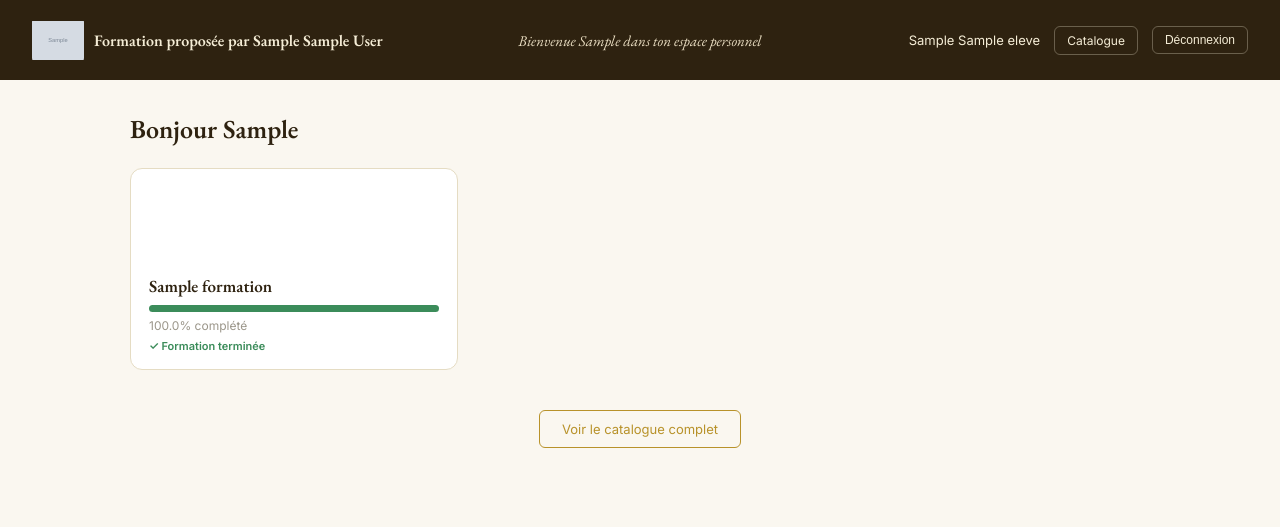
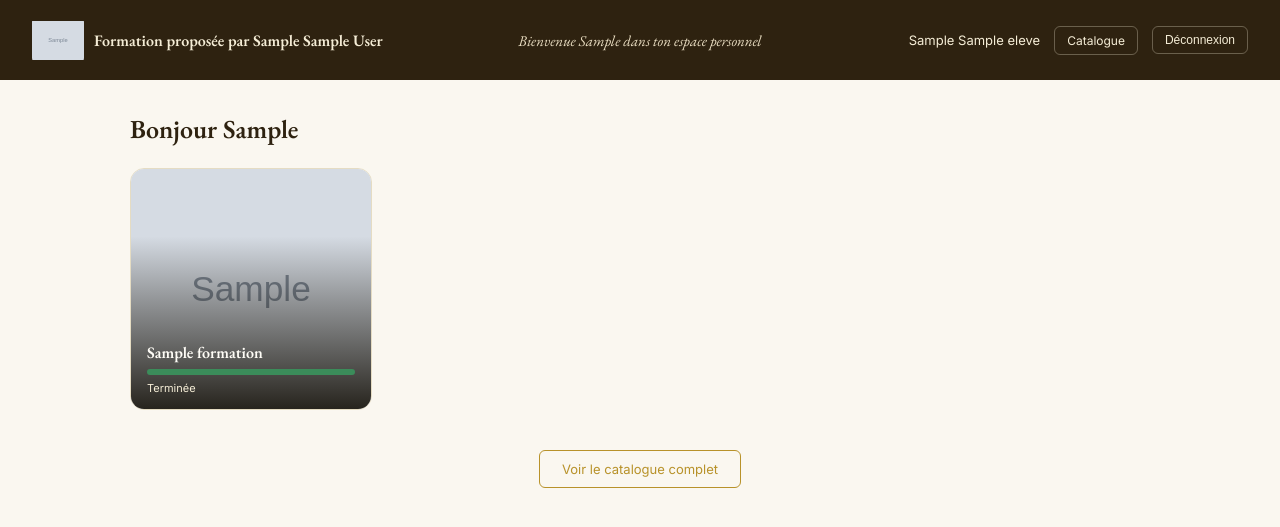
Before and after one commit to laurence-apli/lms-formation, a FastAPI app: page /eleve/tableau-de-bord in a window 1280 px wide. Shown: the top 527 px of the page. Run offline with FastAPI, Linux system fonts and the light colour scheme; the visitor is signed in with stand-in values (Sample User, id 1); tables that the repository leaves empty hold one stand-in row (values such as "Sample post"); grey boxes marked "Sample" are stand-in pictures; parts of the project's set-up code (start-up, migrations or seed data) failed here and were passed over.

Commit message:
Refactor dashboard styles and card structure

```diff
--- a/app/templates/eleve/tableau_de_bord.html
+++ b/app/templates/eleve/tableau_de_bord.html
@@ -2,23 +2,25 @@
 {% block titre %}Mon espace formation{% endblock %}
 {% block contenu %}
 <style>
-.dashboard-grid { display:grid; grid-template-columns:repeat(auto-fill,minmax(260px,1fr)); gap:18px; }
-.formation-card-eleve { background:var(--panel); border:1px solid var(--border); border-radius:12px; overflow:hidden; cursor:pointer; transition:box-shadow .15s, border-color .15s; text-decoration:none; color:var(--ink); display:block; }
-.formation-card-eleve:hover { border-color:var(--gold); box-shadow:0 6px 20px rgba(184,146,42,0.12); }
-.formation-card-eleve .banniere { height:90px; }
-.formation-card-eleve .corps { padding:16px 18px; }
-.formation-card-eleve h3 { font-family:'EB Garamond',serif; font-size:17px; margin:0 0 8px; }
-.niveau-tag { font-family:'League Spartan',sans-serif; font-size:11px; font-weight:600; color:var(--gold); background:var(--cream); padding:2px 9px; border-radius:10px; display:inline-block; margin-bottom:10px; }
-.progress-track { height:7px; background:var(--cream); border-radius:4px; overflow:hidden; margin-bottom:6px; }
-.progress-track .fill { height:100%; background:var(--gold); }
-.progress-label { font-size:12px; color:var(--grey); }
-.formation-card-eleve.terminee .progress-track .fill { background:var(--green); }
-.badge-termine { font-size:11px; color:var(--green); font-weight:600; margin-top:6px; }
+.dashboard-grid { display:grid; grid-template-columns:repeat(auto-fill,minmax(230px,1fr)); gap:18px; }
+.carte-formation-eleve { position:relative; border-radius:14px; overflow:hidden; aspect-ratio:1/1; display:flex; flex-direction:column; background:var(--panel); border:1px solid var(--border); transition:box-shadow .15s, border-color .15s; }
+.carte-formation-eleve:hover { border-color:var(--gold); box-shadow:0 6px 20px rgba(184,146,42,0.16); }
+.carte-formation-eleve.desactivee { opacity:.4; filter:grayscale(60%); pointer-events:none; }
+.carte-zone-principale { flex:1; display:flex; flex-direction:column; justify-content:flex-end; background-size:cover; background-position:center; position:relative; text-decoration:none; color:inherit; }
+.carte-zone-principale::before { content:''; position:absolute; inset:0; background:linear-gradient(to top, rgba(20,16,8,.90) 0%, rgba(20,16,8,.35) 45%, rgba(20,16,8,0) 72%); }
+.carte-corps { position:relative; z-index:1; padding:14px 16px; }
+.carte-corps h3 { font-family:'EB Garamond',serif; font-size:16px; margin:0 0 6px; color:#FFFDF7; }
+.carte-niveau { font-family:'League Spartan',sans-serif; font-size:11px; color:var(--gold); margin-bottom:8px; }
+.carte-progress-track { height:6px; background:rgba(255,255,255,.28); border-radius:4px; overflow:hidden; margin-bottom:6px; }
+.carte-progress-track .fill { height:100%; background:var(--gold); }
+.carte-formation-eleve.terminee .carte-progress-track .fill { background:var(--green); }
+.carte-progress-label { font-size:11px; color:#F5EDD6; }
+.carte-bandeau-niveau { display:block; text-align:center; padding:9px 0; font-size:12.5px; font-weight:600; color:var(--gold); background:var(--cream); text-decoration:none; border-top:1px solid var(--border); }
+.carte-bandeau-niveau:hover { background:var(--gold); color:#fff; }
 .section-dispo { margin-top:36px; }
 .section-dispo h2 { font-family:'League Spartan',sans-serif; font-size:13px; letter-spacing:.05em; color:var(--grey); margin-bottom:14px; }
-.formation-card-eleve.non-acquise { opacity:.85; cursor:pointer; }
-.formation-card-eleve.non-acquise .voir-catalogue { font-size:11px; color:var(--gold); font-weight:600; margin-top:6px; }
-.formation-card-eleve.desactivee { opacity:.4; cursor:not-allowed; filter:grayscale(60%); pointer-events: none; }
+.carte-disponible .carte-zone-principale { opacity:.75; }
+.carte-voir-catalogue { font-size:11px; color:#F5EDD6; font-weight:600; }
 .bandeau-inactif { background:#FBEAF0; border:1px solid #ED93B1; border-radius:10px; padding:20px 24px; margin-bottom:24px; }
 .bandeau-inactif .statut-inactif-titre { font-family:'League Spartan',sans-serif; font-weight:700; font-size:18px; color:#72243E; margin-bottom:8px; letter-spacing:.03em; }
 .bandeau-inactif p { margin:4px 0; font-size:14px; color:#72243E; }
@@ -53,18 +55,20 @@
 {% if formations_acquises %}
 <div class="dashboard-grid">
 {% for f in formations_acquises %}
-<a class="formation-card-eleve {% if f.progression == 100 %}terminee{% endif %} {% if not eleve.actif %}desactivee{% endif %}"
-href="{% if eleve.actif %}/eleve/voir-formation/{{ f.id }}{% else %}#{% endif %}">
-<div class="banniere" style="background:{{ f.couleur }};"></div>
-<div class="corps">
+<div class="carte-formation-eleve {% if f.progression == 100 %}terminee{% endif %} {% if not eleve.actif %}desactivee{% endif %}">
+<a class="carte-zone-principale" href="{% if eleve.actif %}/eleve/voir-formation/{{ f.id }}{% else %}#{% endif %}"
+style="background-color:{{ f.couleur }};{% if f.image_url %} background-image:url('{{ f.image_url }}');{% endif %}">
+<div class="carte-corps">
 <h3>{{ f.titre }}</h3>
-{% if f.nb_niveaux > 1 %}<div class="niveau-tag">Niveau {{ f.niveau }}</div>{% endif %}
-<div class="progress-track"><div class="fill" style="width:{{ f.progression }}%"></div></div>
-<div class="progress-label">{{ f.progression }}% complété</div>
-{% if f.progression == 100 %}<div class="badge-termine">✓ Formation terminée</div>{% endif %}
-{% if f.nb_niveaux > 1 and f.niveau < f.nb_niveaux %}<div class="badge-termine"><a href="/eleve/catalogue" style="color:var(--gold);">↑ Monter de niveau</a></div>{% endif %}
+{% if f.nb_niveaux > 1 %}<div class="carte-niveau">Niveau {{ f.niveau }} sur {{ f.nb_niveaux }}</div>{% endif %}
+<div class="carte-progress-track"><div class="fill" style="width:{{ f.progression }}%"></div></div>
+<div class="carte-progress-label">{% if f.progression == 100 %}Terminée{% else %}{{ f.progression }}% complété{% endif %}</div>
 </div>
 </a>
+{% if f.nb_niveaux > 1 and f.niveau < f.nb_niveaux %}
+<a class="carte-bandeau-niveau" href="/eleve/catalogue">↑ Monter de niveau</a>
+{% endif %}
+</div>
 {% endfor %}
 </div>
 {% else %}
@@ -76,10 +80,15 @@ href="{% if eleve.actif %}/eleve/voir-formation/{{ f.id }}{% else %}#{% endif %}
 <h2>FORMATIONS DISPONIBLES</h2>
 <div class="dashboard-grid">
 {% for f in formations_disponibles %}
-<a class="formation-card-eleve non-acquise" href="/eleve/catalogue">
-<div class="banniere" style="background:{{ f.couleur }}; opacity:.5;"></div>
-<div class="corps"><h3>{{ f.titre }}</h3><div class="voir-catalogue">Voir dans le catalogue →</div></div>
+<div class="carte-formation-eleve carte-disponible">
+<a class="carte-zone-principale" href="/eleve/catalogue"
+style="background-color:{{ f.couleur }};{% if f.image_url %} background-image:url('{{ f.image_url }}');{% endif %}">
+<div class="carte-corps">
+<h3>{{ f.titre }}</h3>
+<div class="carte-voir-catalogue">Voir dans le catalogue →</div>
+</div>
 </a>
+</div>
 {% endfor %}
 </div>
 </div>
```
